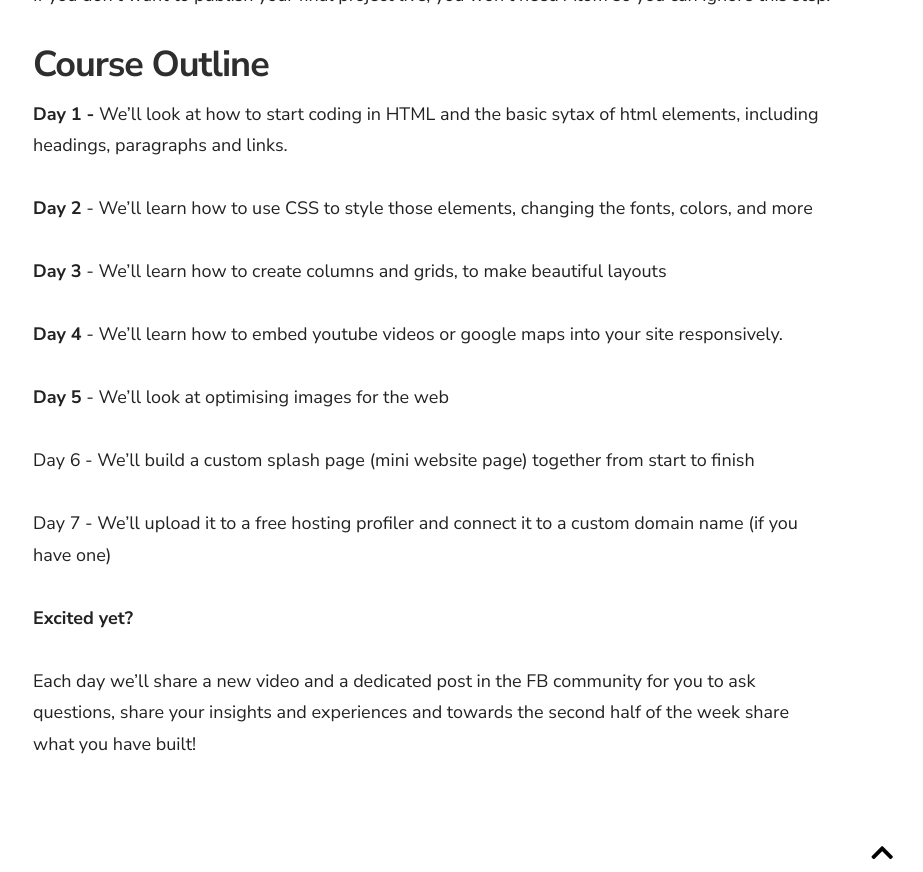
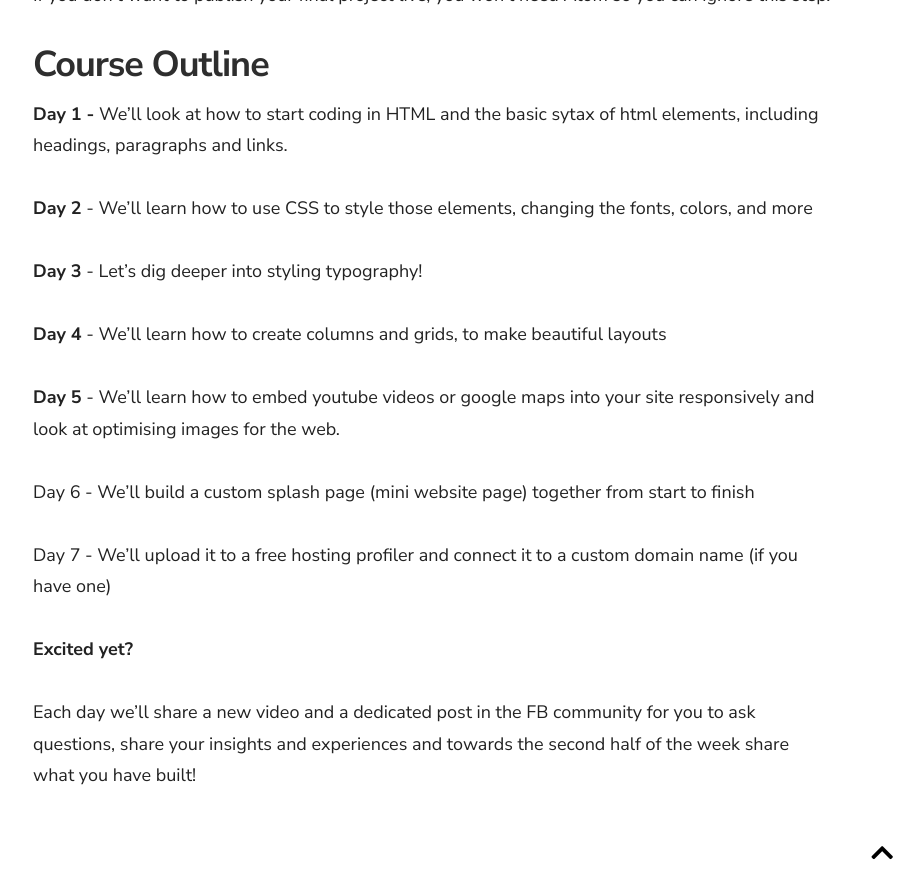
Before and after one commit to tinamayswinkels/7-day-coding, a Jekyll site: the page built from _docs/a-7-Day-Challenge/1.setup.md, in a window 1280 px wide and 900 px high, scrolled down 1071 px, cut to the strip 0-872 px from the top of the window. Shown: the whole strip, without its empty margins (357-1280 px from the left). Built offline with Jekyll 4.4.1, drawn with Linux system fonts in a browser that asks for light colours; nearby versions of some CDN libraries.

Commit message:
Updated '_docs/a-7-Day-Challenge/1.setup.md' via CloudCannon

```diff
--- a/_docs/a-7-Day-Challenge/1.setup.md
+++ b/_docs/a-7-Day-Challenge/1.setup.md
@@ -32,11 +32,11 @@ If you don't want to publish your final project live, you won't need Atom so you
 
 **Day 2** - We'll learn how to use CSS to style those elements, changing the fonts, colors, and more&nbsp;
 
-**Day 3** - We'll learn how to create columns and grids, to make beautiful layouts
+**Day 3** - Let's dig deeper into styling typography\!&nbsp;
 
-**Day 4** - We'll learn how to embed youtube videos or google maps into your site responsively.&nbsp;
+**Day 4** - We'll learn how to create columns and grids, to make beautiful layouts&nbsp;
 
-**Day 5** - We'll look at optimising images for the web
+**Day 5** - We'll learn how to embed youtube videos or google maps into your site responsively and look at optimising images for the web.
 
 Day 6 - We'll build a custom splash page (mini website page) together from start to finish&nbsp;
 
```
